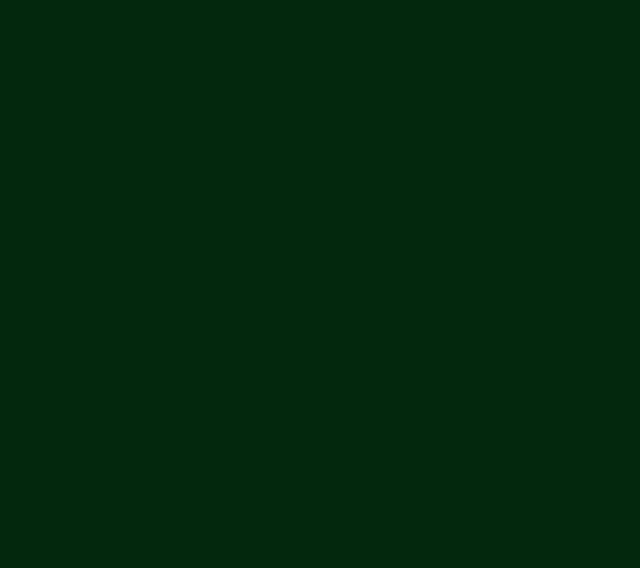
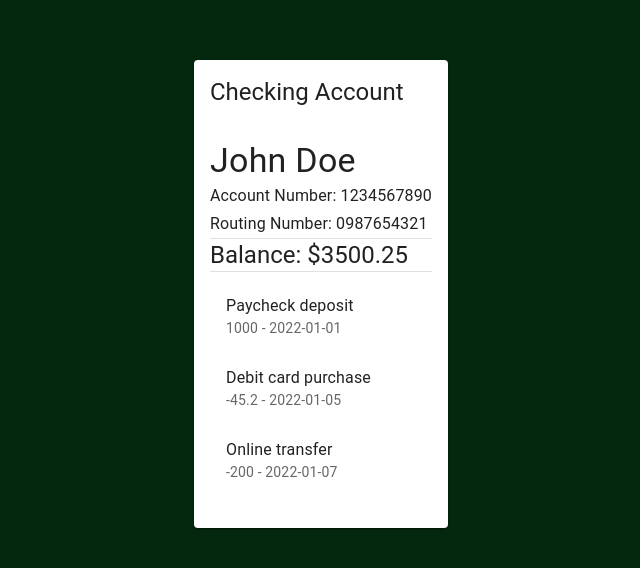
Before and after one commit to alan-sam/CS-4389-Secure-Bank-App, a React (Create React App) app: page /Account in a window 1280 px wide. Before the commit this address had no page. Shown: the part 106-674 px from the top of the page, without its empty margins (319-959 px from the left). Built offline with nearby package versions, Linux system fonts and the light colour scheme.

Commit message:
updated checking, logo

```diff
--- a/src/App.js
+++ b/src/App.js
@@ -4,6 +4,7 @@ import { BrowserRouter, Routes, Route } from 'react-router-dom';
 import Login from './components/Login';
 import Signin from './components/Signin';
 import Dash from './dashboard/dash';
+import Account from './dashboard/dash-function/account';
 
 function App() {
   return (
@@ -12,6 +13,7 @@ function App() {
         <Route path="/" element={<Login />} />
         <Route path="/signin" element={<Signin />} />
         <Route path="/dashboard" element={<Dash />} />
+        <Route path="/Account" element={<Account />} />
       </Routes>
     </BrowserRouter>
   );
--- a/src/components/Login.js
+++ b/src/components/Login.js
@@ -2,6 +2,8 @@ import React, { useState } from 'react';
 import { Link } from 'react-router-dom';
 import { useNavigate } from "react-router-dom";
 import { Button, TextField, Container, Typography, Box } from '@mui/material';
+import '../App.css';
+import logo from '../UTD.png';
 
 const Login = () => {
   const navigate = useNavigate();
@@ -69,6 +71,9 @@ const Login = () => {
       <Container component="main" maxWidth="xs">
         <div className="login-form">
           <form noValidate>
+          <Box sx={{ textAlign: 'center', mb: 2 }}>
+              <img src={logo} alt="Logo" width="72" />
+          </Box>
             <Typography component="h1" variant="h5" color={'#f57c00'}>
               Login
             </Typography>
--- a/src/components/Signin.js
+++ b/src/components/Signin.js
@@ -1,7 +1,8 @@
 import React, { useState } from 'react';
 import { Link } from 'react-router-dom'; // Import the Link component
 import '../App.css';
-import { Typography, TextField, Container, Button } from '@mui/material';
+import { Typography, TextField, Container, Button, Box } from '@mui/material';
+import logo from '../UTD.png'
 
 function Signin() {
   const [signUpInfo, setSignUpInfo] = useState({
@@ -33,6 +34,9 @@ function Signin() {
   return (
     <div className="signin">
       <Container>
+      <Box sx={{ textAlign: 'center', mb: 2 }}>
+              <img src={logo} alt="Logo" width="72" />
+      </Box>
         <Typography component="h1" variant="h5" color={'#f57c00'}>
           SignUp
         </Typography>
--- /dev/null
+++ b/src/dashboard/dash-function/account.js
@@ -0,0 +1,75 @@
+import React from 'react';
+import {
+  Typography,
+  Card,
+  CardContent,
+  CardHeader,
+  Divider,
+  List,
+  ListItem,
+  ListItemText
+}  from '@mui/material';
+
+
+const user = {
+  name: 'John Doe',
+  accountNumber: '1234567890',
+  routingNumber: '0987654321',
+  balance: 3500.25,
+  transactions: [
+    { id: 1, date: '2022-01-01', description: 'Paycheck deposit', amount: 1000 },
+    { id: 2, date: '2022-01-05', description: 'Debit card purchase', amount: -45.20 },
+    { id: 3, date: '2022-01-07', description: 'Online transfer', amount: -200 },
+    // more transactions
+  ]
+};
+
+export default function Account() {
+
+  return (
+    <Card>
+      <CardHeader
+        title={
+          <Typography variant="h5">
+            Checking Account
+          </Typography>
+        }
+      />
+
+      <CardContent>
+        <Typography variant="h4">
+          {user.name}
+        </Typography>
+
+        <Typography variant="subtitle1">
+          Account Number: {user.accountNumber}
+        </Typography>
+
+        <Typography variant="subtitle1">
+          Routing Number: {user.routingNumber}
+        </Typography>
+
+        <Divider />
+
+        <Typography variant="h5">
+          Balance: ${user.balance}
+        </Typography>
+
+        <Divider />
+
+        <List>
+          {user.transactions.map(t => (
+            <ListItem key={t.id}>
+              <ListItemText
+                primary={t.description}
+                secondary={`${t.amount} - ${t.date}`}
+              />
+            </ListItem>
+          ))}
+        </List>
+
+      </CardContent>
+    </Card>
+
+  );
+}
--- a/src/dashboard/dash.js
+++ b/src/dashboard/dash.js
@@ -1,5 +1,5 @@
 import React, { useState } from 'react';
-
+import Account from './dash-function/account';
 function Dashboard() {
   const [isAccountsDropdownOpen, setAccountsDropdownOpen] = useState(false);
   const [isTransactionsDropdownOpen, setTransactionsDropdownOpen] = useState(false);
@@ -27,7 +27,7 @@ function Dashboard() {
               <a href="#">Accounts</a>
               {isAccountsDropdownOpen && (
                 <ul className="DropdownMenu">
-                  <li><a href="#">Checking</a></li>
+                  <li><a href="/Account">Checking</a></li>
                   <li><a href="#">Savings</a></li>
                 </ul>
               )}
```
